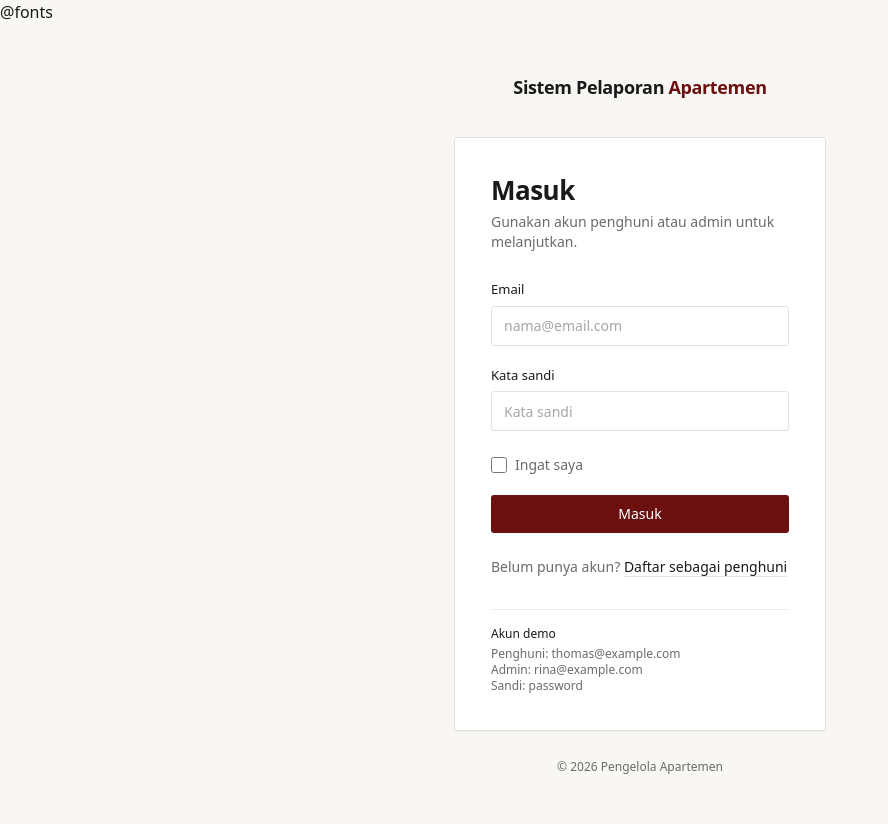
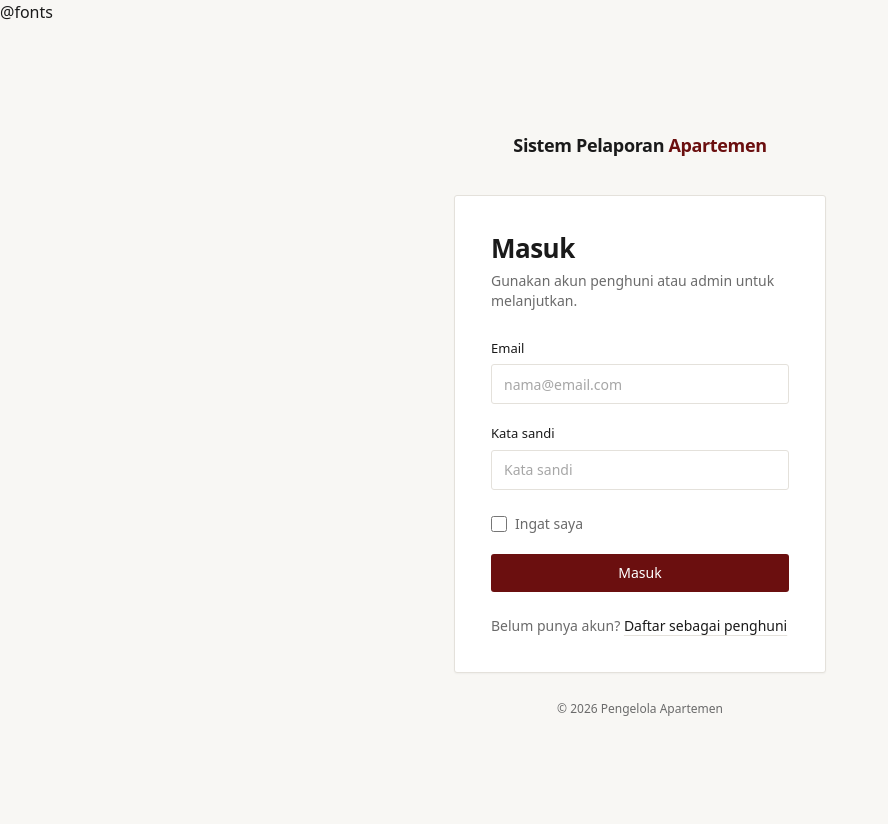
Before and after one commit to ilmimalikah/sistem-pengajuan-dan-pelaporan-apartemen, a Laravel app: page /masuk in a window 1280 px wide. Shown: the whole page, without its empty margins (0-888 px from the left). Run offline with Laravel 12, Linux system fonts and the light colour scheme; style sheets or scripts are compiled from the project's sources.

Commit message:
merapihkan form login

```diff
--- a/resources/views/auth/login.blade.php
+++ b/resources/views/auth/login.blade.php
@@ -17,7 +17,8 @@
 
         <div>
             <label for="email" class="field-label">Email</label>
-            <input type="email" id="email" name="email" class="field-input" placeholder="nama@email.com" value="{{ old('email') }}">
+            <input type="email" id="email" name="email" class="field-input" placeholder="nama@email.com"
+                value="{{ old('email') }}">
         </div>
 
         <div>
@@ -37,13 +38,7 @@
 
     <p class="mt-6 text-sm text-ink-soft">
         Belum punya akun?
-        <a href="/daftar" class="text-ink underline decoration-line underline-offset-4 hover:text-brand">Daftar sebagai penghuni</a>
+        <a href="/daftar" class="text-ink underline decoration-line underline-offset-4 hover:text-brand">Daftar sebagai
+            penghuni</a>
     </p>
-
-    <div class="mt-8 border-t border-line-soft pt-4 text-xs text-ink-soft">
-        <p><strong class="font-medium text-ink">Akun demo</strong></p>
-        <p class="mt-1">Penghuni: thomas@example.com</p>
-        <p>Admin: rina@example.com</p>
-        <p>Sandi: password</p>
-    </div>
 @endsection
```
